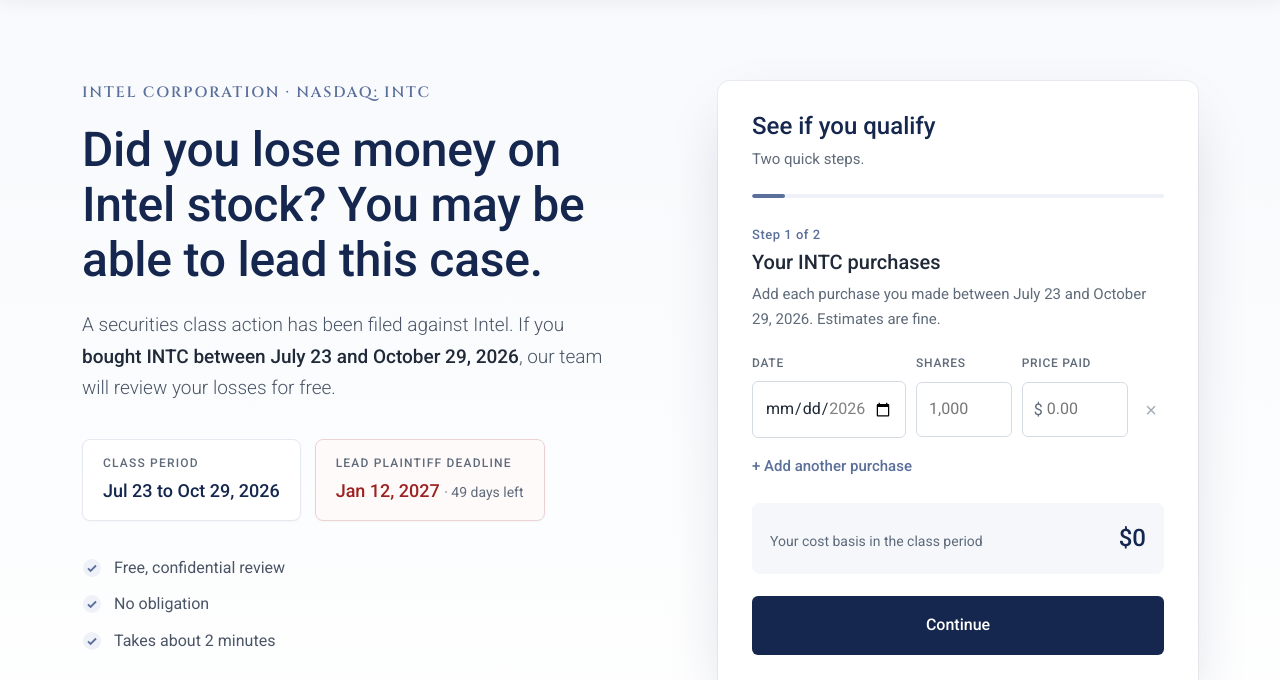
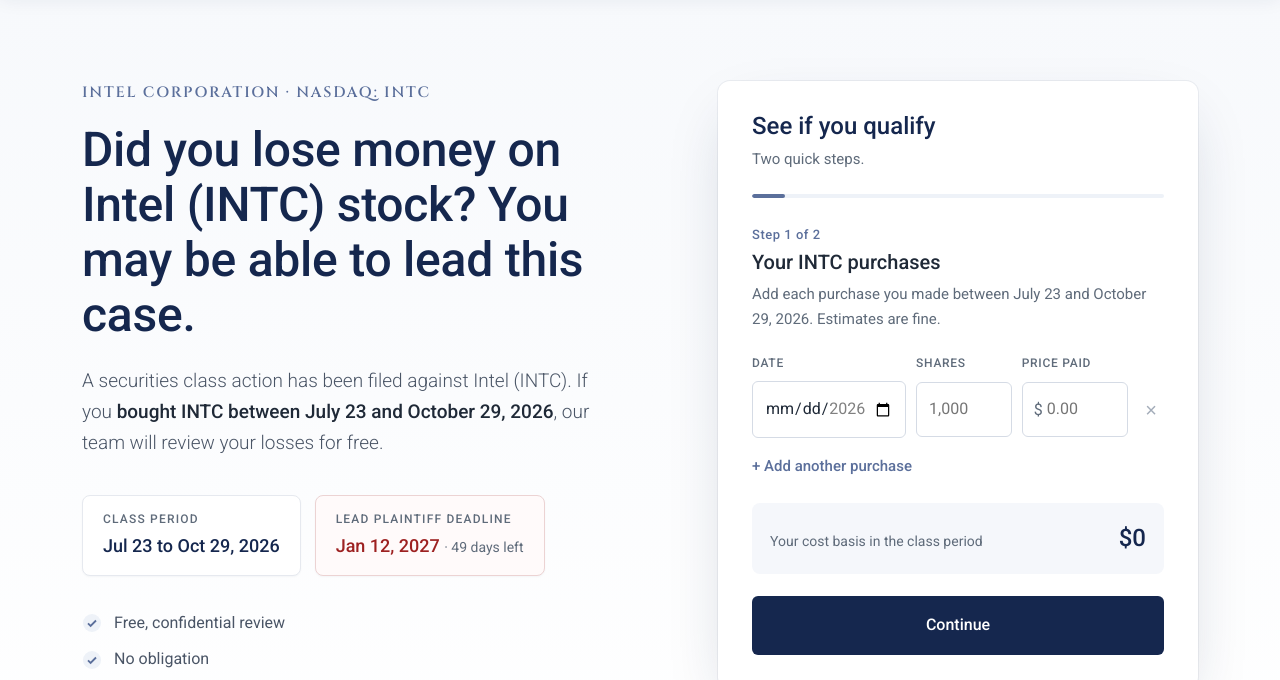
Before and after one commit to frogfishhconsulting/schall-nvda, a plain HTML site: page index.html in a window 1280 px wide. Shown: the part 99-779 px from the top of the page. Drawn offline with Linux system fonts and the light colour scheme.

Commit message:
Add INTC ticker next to Intel in hero
Co-Authored-By: Claude Opus 5.5 <noreply@anthropic.com>
Claude-Session: https://claude.ai/code/session_01513Vc9k5ZbSiB3bayxe9Wi

```diff
--- a/index.html
+++ b/index.html
@@ -216,8 +216,8 @@
   <div class="wrap">
     <div>
       <div class="kicker">Intel Corporation &middot; NASDAQ: INTC</div>
-      <h1>Did you lose money on Intel stock? You may be able to lead this case.</h1>
-      <p class="lede">A securities class action has been filed against Intel. If you <strong>bought INTC between July 23 and October 29, 2026</strong>, our team will review your losses for free.</p>
+      <h1>Did you lose money on Intel (INTC) stock? You may be able to lead this case.</h1>
+      <p class="lede">A securities class action has been filed against Intel (INTC). If you <strong>bought INTC between July 23 and October 29, 2026</strong>, our team will review your losses for free.</p>
       <div class="dates">
         <div class="chip"><span class="k">Class period</span><span class="v">Jul 23 to Oct 29, 2026</span></div>
         <div class="chip deadline"><span class="k">Lead plaintiff deadline</span><span class="v">Jan 12, 2027 <span class="sub" id="daysLeft"></span></span></div>
```
